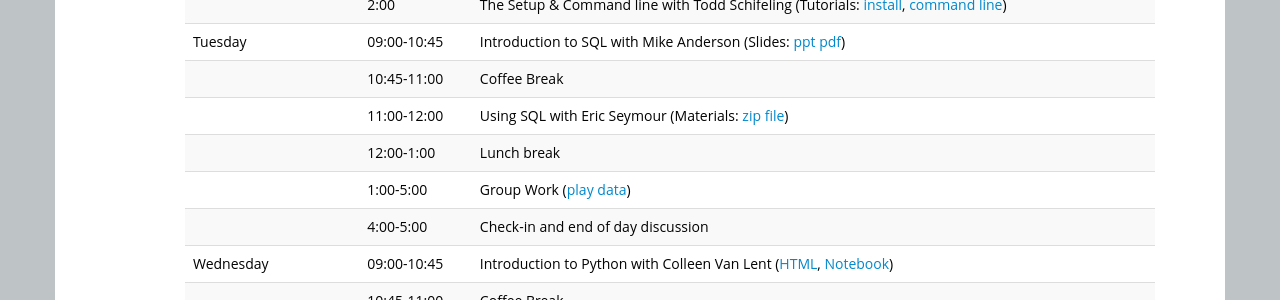
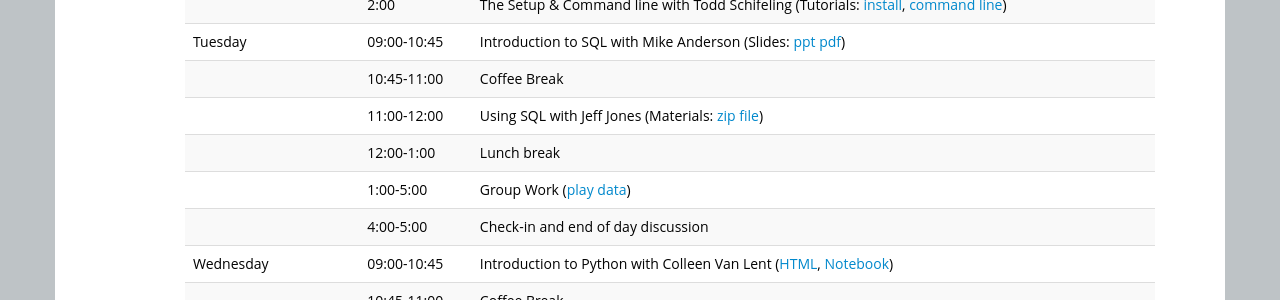
Before and after one commit to ICOSBigDataCamp/2018-summer-camp, a Jekyll site: the page built from index.html, in a window 1280 px wide and 900 px high, scrolled down 964 px. Shown: the part 154-454 px from the top of the window. Built offline with Jekyll 4.4.1, drawn with Linux system fonts in a browser that asks for light colours.

Commit message:
Update index.html
Testing how to edit this page

```diff
--- a/index.html
+++ b/index.html
@@ -127,7 +127,7 @@ Organizing committee: Jerry Davis, H. V. Jagadish, Cliff Lampe, and Brian Noble
     (Slides: <a href="slides/introductionToSQLnew.ppt">ppt</a>
       <a href="slides/introductionToSQL.pdf">pdf</a>)</td> </tr>
   <tr> <td></td>        <td>10:45-11:00</td>   <td>Coffee Break</td> </tr>
-  <tr> <td></td>        <td>11:00-12:00</td>   <td>Using SQL with Eric Seymour
+  <tr> <td></td>        <td>11:00-12:00</td>   <td>Using SQL with Jeff Jones
     (Materials: <a href="slides/seymour_sql_tutorial.zip">zip file</a>)</td> </tr>
   <tr> <td></td>        <td>12:00-1:00</td>   <td>Lunch break</td> </tr>
   <tr> <td></td>        <td>1:00-5:00</td>    <td>Group Work (<a href="data/">play data</a>)</td> </tr>
```
